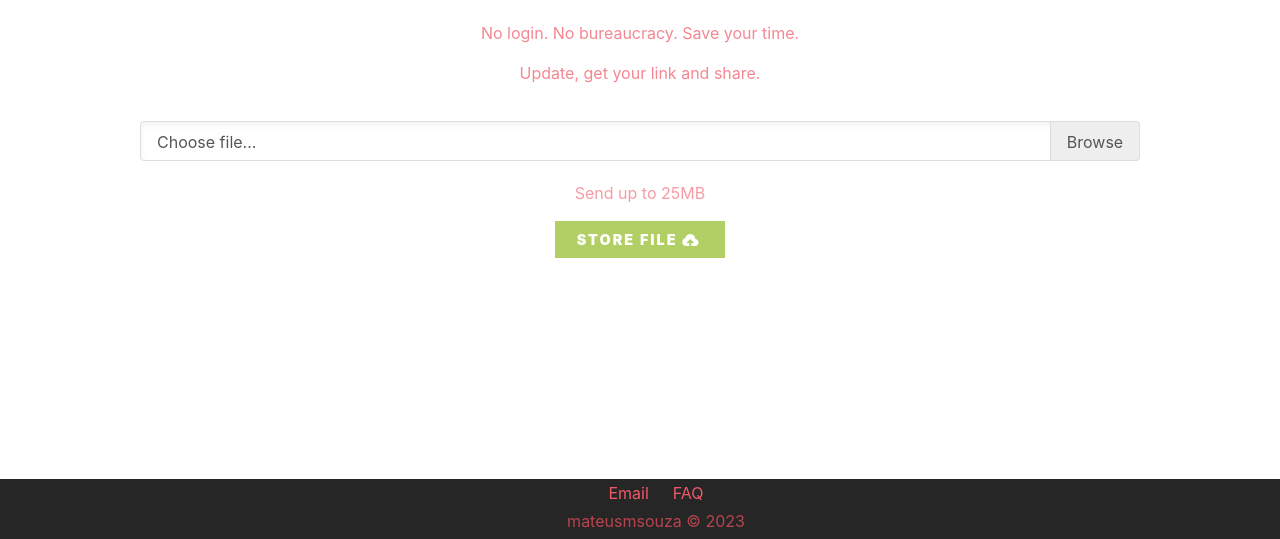
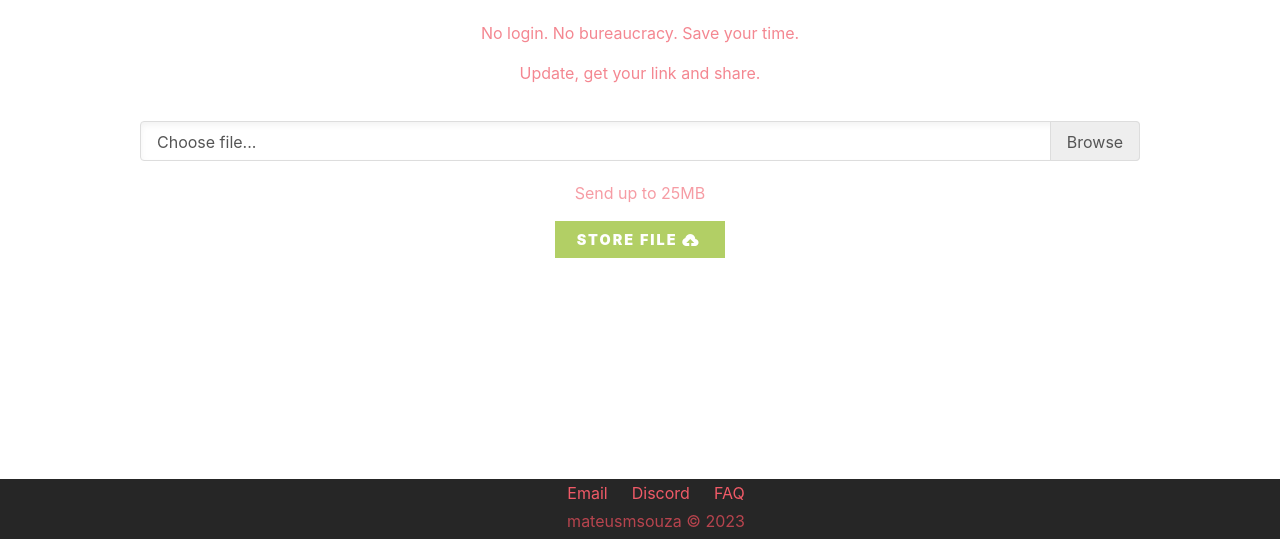
Before and after one commit to Mateusmsouza/store-that-bit-front, a website built with Vite: page src/index.html in a window 1280 px wide. Shown: the part 261-800 px from the top of the page. Built offline with nearby package versions, Linux system fonts and the light colour scheme.

Commit message:
Update index.html

```diff
--- a/src/index.html
+++ b/src/index.html
@@ -50,6 +50,7 @@
       <footer class="footer">
         <ul class="footer-ul pt-5">
           <li class="footer_li"><a class="footer_link" href="mailto:mateus_msouza@outlook.com">Email</a></li>
+          <li class="footer_li"><a class="footer_link" href="https://discord.gg/sCCBmVhf">Discord</a></li>
           <li class="footer_li"><a class="footer_link" href="https://befitting-shift-4a5.notion.site/FAQ-36dee2aa1be74367a7a73b89dbead4f6">FAQ</a></li>
         </ul>
         <ul class="footer-ul">
```
